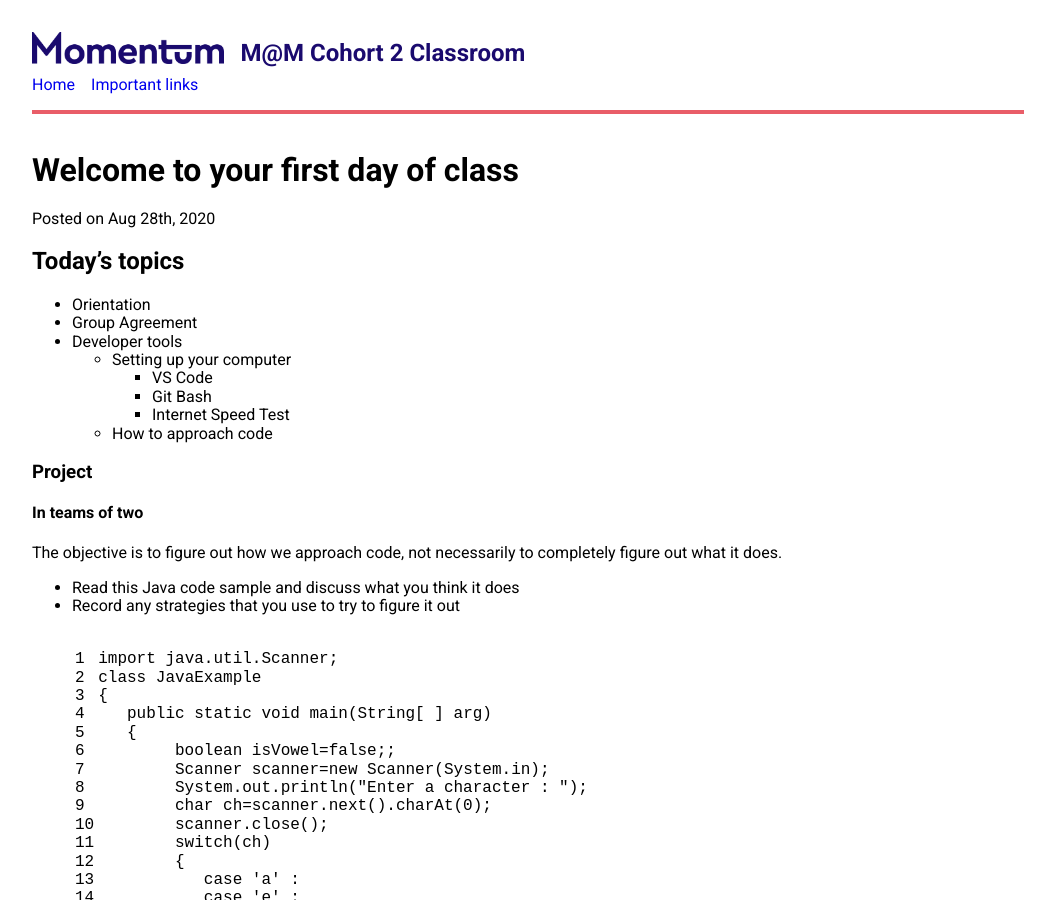
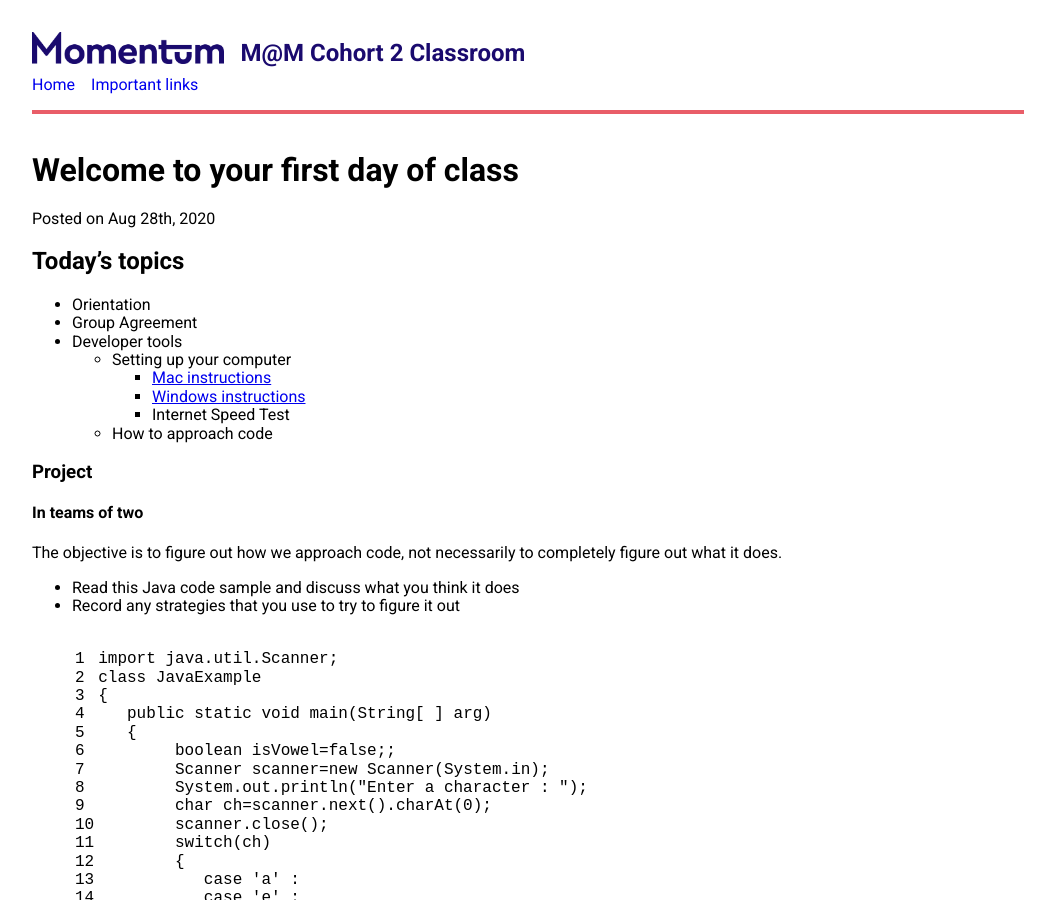
Before and after one commit to Momentum-Morehouse-2/Momentum-Morehouse-2.github.io, a Jekyll site: the page built from _posts/2020-08-28-welcome-to-class.md, in a window 1280 px wide and 900 px high. Shown: the whole window, without its empty margins (112-1167 px from the left). Built offline with Jekyll 4.4.1, drawn with Linux system fonts in a browser that asks for light colours; nearby versions of some CDN libraries.

Commit message:
add windows instructions

```diff
--- a/_posts/2020-08-28-welcome-to-class.md
+++ b/_posts/2020-08-28-welcome-to-class.md
@@ -10,8 +10,8 @@ tags: front-end
 - Group Agreement
 - Developer tools
   - Setting up your computer
-    - VS Code
-    - Git Bash
+    - [Mac instructions](https://docs.google.com/document/d/1ibV4dA4ciQsxn9MT7TV4-e_KgzUQwCQ7O1zEVfxy_28)
+    - [Windows instructions](https://docs.google.com/document/d/1OMtagvx9622O1tPf_ICdXXwUHyWwUShd9hgj1LeiFZg/edit?usp=sharing)
     - Internet Speed Test
   - How to approach code
 
```
